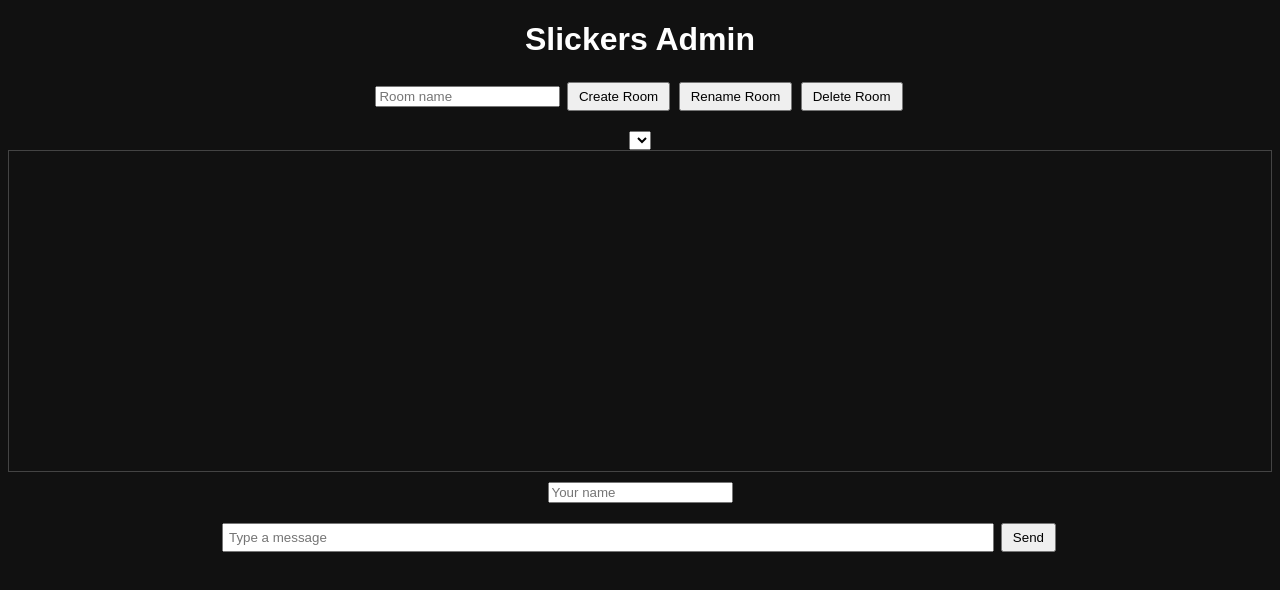
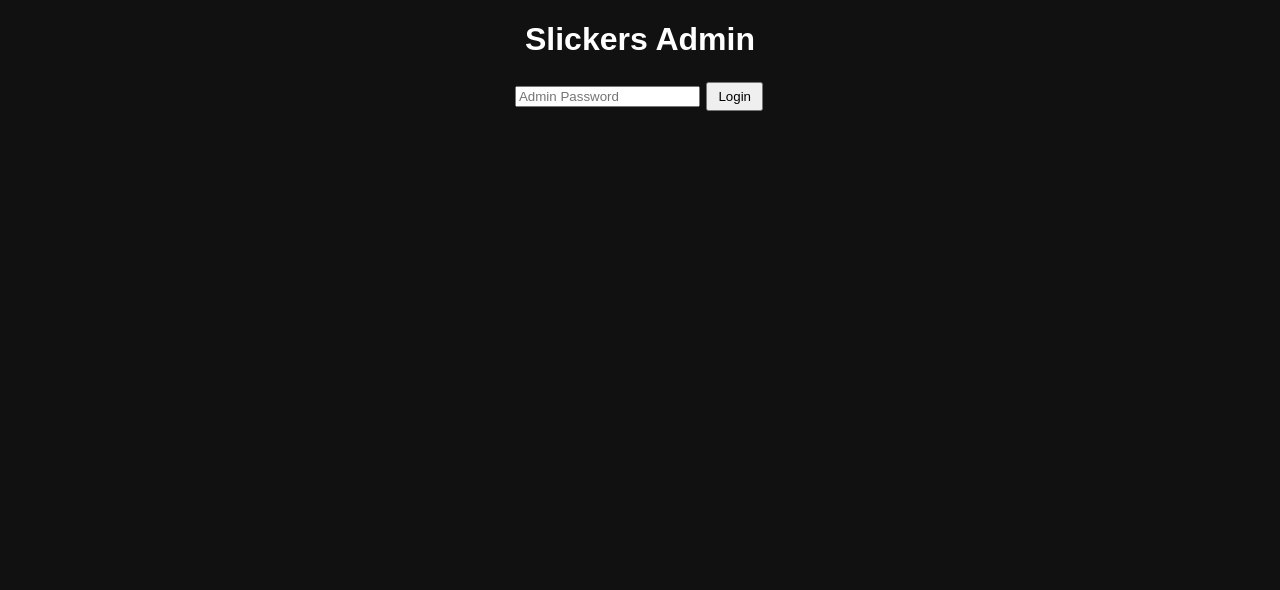
Before and after one commit to 28nielsrobm/slick-chat, a plain HTML site: page index.html in a window 1280 px wide. Drawn offline with Linux system fonts and the light colour scheme; no server answers.

Commit message:
Implement admin login functionality
Added a login box with password protection for the admin panel.

```diff
--- a/index.html
+++ b/index.html
@@ -15,6 +15,13 @@
 <body>
 
 <h1>Slickers Admin</h1>
+
+  <div id="loginBox">
+  <input type="password" id="adminPass" placeholder="Admin Password">
+  <button onclick="login()">Login</button>
+</div>
+
+<div id="adminPanel" style="display:none;">
 
 <!-- Room Controls -->
 <input id="roomName" placeholder="Room name">
@@ -54,6 +61,18 @@ let currentRoom = "";
 const chatDiv = document.getElementById('chat');
 const msgInput = document.getElementById('msg');
 const roomSelect = document.getElementById('roomSelect');
+
+const ADMIN_PASSWORD = "1999";
+function login() {
+  const pass = document.getElementById("adminPass").value;
+
+  if (pass === ADMIN_PASSWORD) {
+    document.getElementById("loginBox").style.display = "none";
+    document.getElementById("adminPanel").style.display = "block";
+  } else {
+    alert("Wrong password");
+  }
+}
 
 // Load room list
 db.ref('rooms').on('value', snapshot => {
@@ -155,5 +174,6 @@ msgInput.addEventListener("keypress", function(e) {
   if (e.key === "Enter") sendMessage();
 });
 </script>
+</div>
 </body>
 </html>
```
